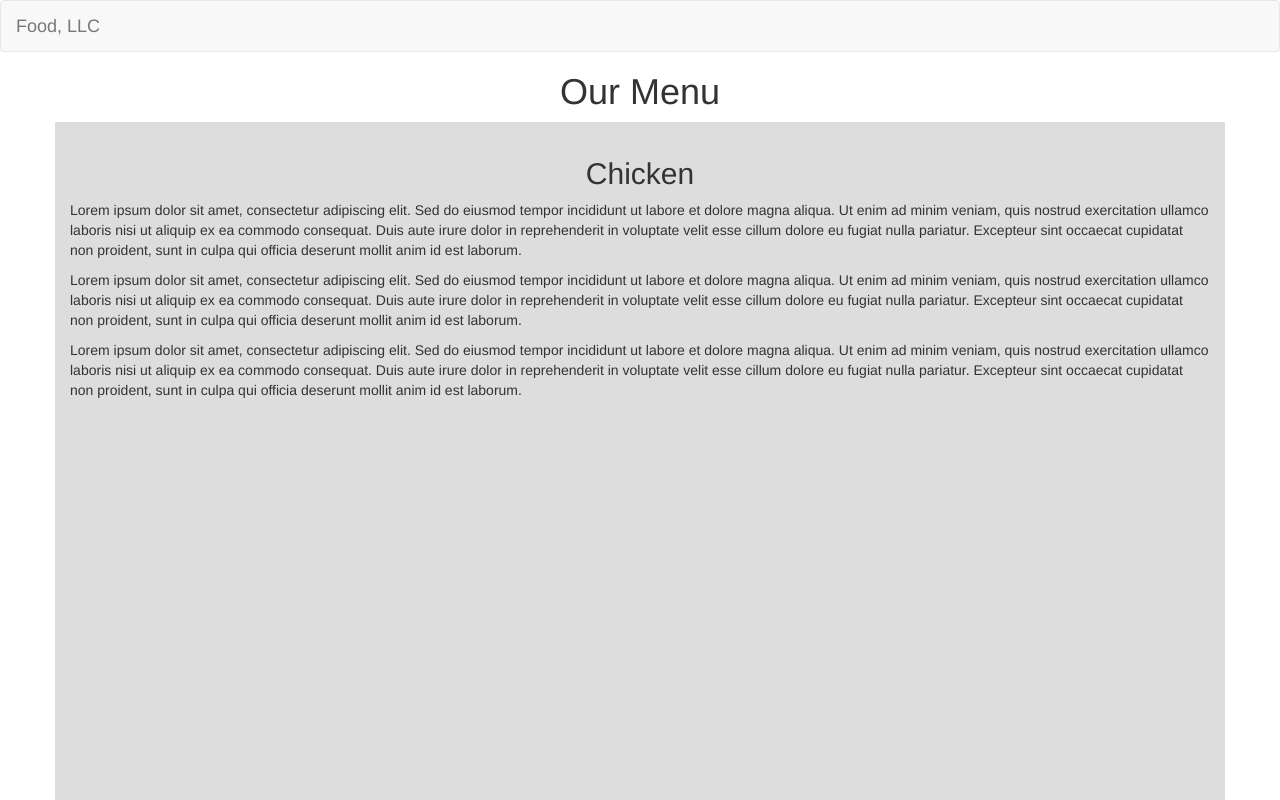
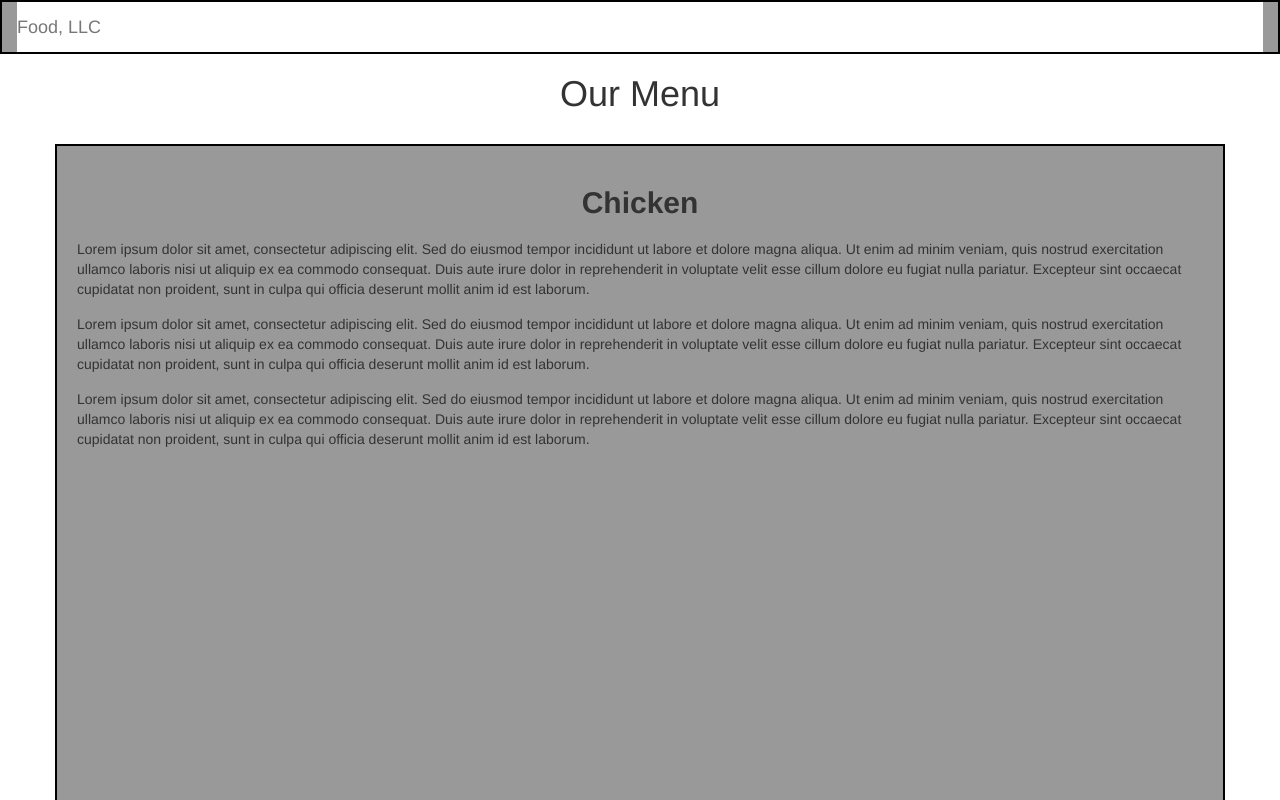
Before and after one commit to curiousbrush/coursera-test, a plain HTML site: page module3-solution/index.html in a window 1280 px wide. Shown: the top 800 px of the page. Drawn offline with Linux system fonts and the light colour scheme.

Commit message:
Update styles.css

```diff
--- a/module3-solution/css/styles.css
+++ b/module3-solution/css/styles.css
@@ -1,5 +1,13 @@
+.navbar {
+  background-color: #999999;
+  border-radius: 0;
+  border: 2px solid black;
+}
 #menu {
-  background-color: #f8f8f8;
+  background-color: #ffffff;
+}
+h1 {
+  margin-bottom: 30px;
 }
 
 #menu ul {
@@ -10,7 +18,15 @@
   border-bottom: 1px solid #ccc;
 }
 #menu-section {
-  background-color: #dddddd;
+  background-color: #999999;
+  border: 2px solid black;
+  padding: 20px;
   height: 1000px;
-  padding: 15px;
 }
+#menu-section h2 {
+  font-weight: bold;
+  margin-bottom: 20px;
+}
+#menu-section p {
+  margin-bottom: 15px;
+}
```
